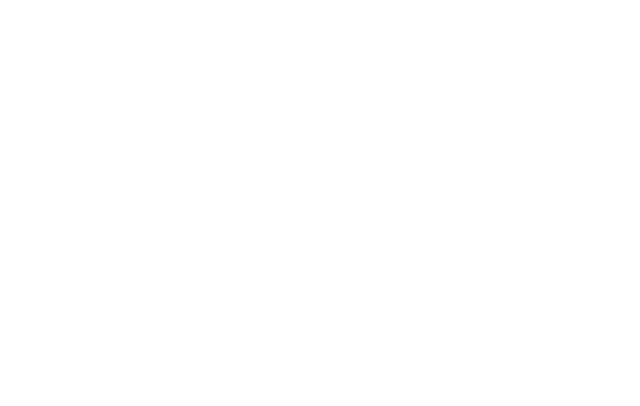
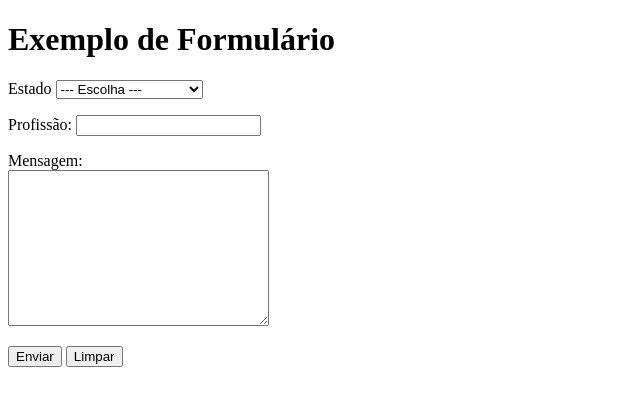
Before and after one commit to charlescolares/html-css, a plain HTML site: page Exercícios/Ex025/form007.html in a window 1280 px wide. Shown: the whole page, without its empty margins (0-640 px from the left). Drawn offline with Linux system fonts and the light colour scheme.

Commit message:
atualizei

```diff
--- a/Exercícios/Ex025/form007.html
+++ b/Exercícios/Ex025/form007.html
@@ -6,6 +6,47 @@
     <title>Formulários</title>
 </head>
 <body>
+    <h1>Exemplo de Formulário</h1>
+    <form action="cadastro.php" method="post" autocomplete="on">
+        <p>
+            <label for="iest">Estado</label>
+            <select name="estado" id="iest">
 
+                <option value="" selected>--- Escolha ---</option>
+                <optgroup label="Região Sudeste">
+                    <option value="MG">Minas Gerais</option>
+                    <option value="RJ">Rio de Janeiro</option>
+                    <option value="SP">São Paulo</option>
+                </optgroup>
+
+                <optgroup label="Região Sul">
+                    <option value="RS">Rio Grande do Sul</option>
+                    <option value="SC">Santa Catarina</option>
+                    <option value="PR">Paraná</option>
+                </optgroup>
+            </select>
+        </p>
+
+        <p>
+            <label for="iprof">Profissão:</label>
+            <input type="text" name="prof" id="iprof" list="lstprof">
+            <datalist id="lstprof">
+                <option value="ADM">Administrador</option>
+                <option value="CONT">Contabilista</option>
+                <option value="DEV">Desenvolvedor</option>
+                <option >Professor</option>
+            </datalist>
+        </p>
+
+        <p>
+            <label for="imsg">Mensagem:</label> <br>
+            <textarea name="msg" id="imsg" cols="30" rows="10"></textarea>
+        </p>
+
+        <p>
+            <input type="submit" value="Enviar">
+            <input type="reset" value="Limpar">
+        </p>
+    </form>
 </body>
 </html>
```
